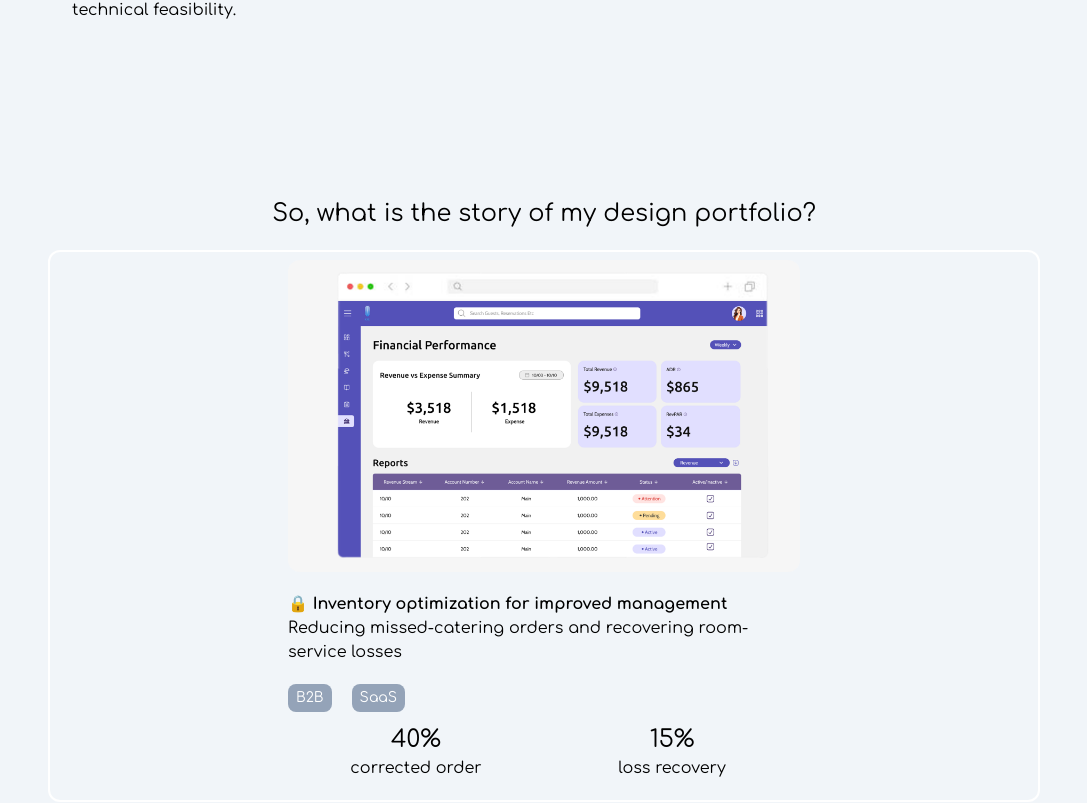
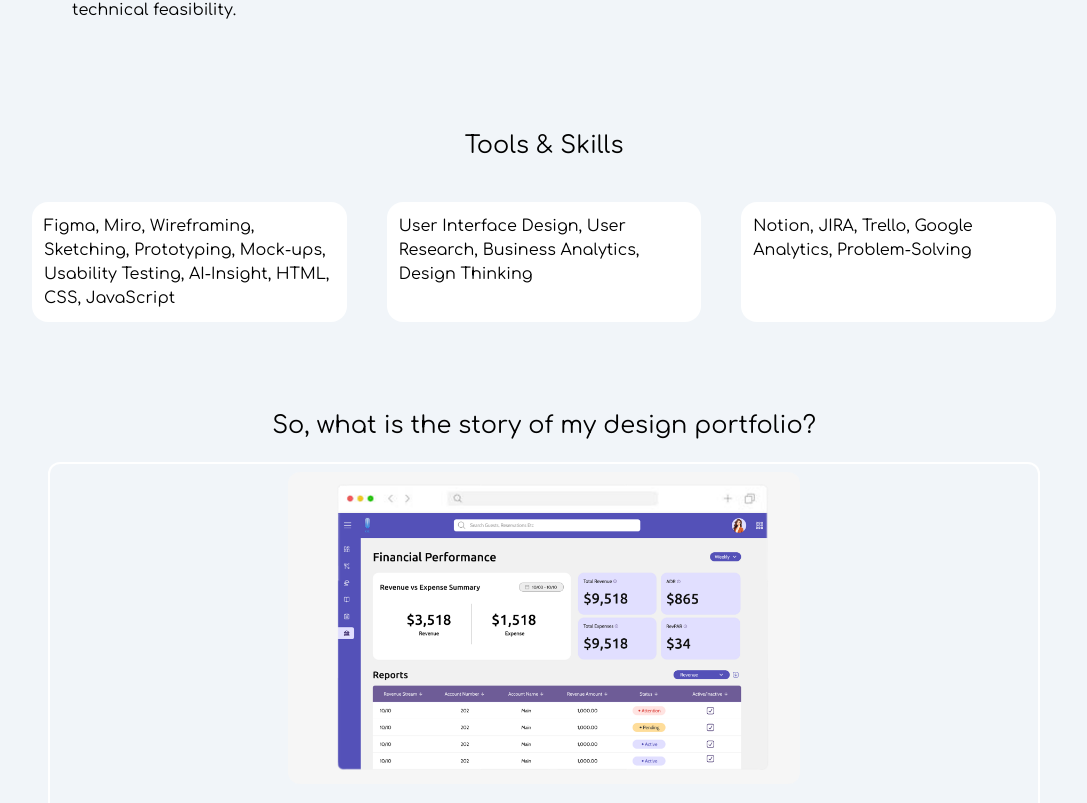
Before and after one commit to johnjang94/portfolio-ver-3, a React (Vite) app: page / in a window 1280 px wide. Shown: the part 457-1260 px from the top of the page, without its empty margins (96-1183 px from the left). Built offline with nearby package versions, Linux system fonts and the light colour scheme.

Commit message:
adjusted minor detail

```diff
--- a/src/pages/home/home.jsx
+++ b/src/pages/home/home.jsx
@@ -12,7 +12,7 @@ const data = [
     imgSrc: home.OperateEase,
     imgAlt: "OperateEase",
     icon: "🔒",
-    title: "Inventory optimization for improved management",
+    title: "Inventory optimization for improved management by 40%",
     subtitle:
       "Reducing missed-catering orders and recovering room-service losses",
     category: ["B2B", "SaaS"],
@@ -119,13 +119,13 @@ export default function Home() {
             </div>
           </div>
         </div>
-        {/* <div className="mt-10 md:my-12 md:pb-5">
+        <div className="mt-10 md:my-12 md:pb-5">
           <h3 className="text-center md:text-2xl text-xl">Tools & Skills</h3>
-          <div className="md:grid md:grid-cols-2 items-start py-10 gap-10 space-y-5 md:space-y-0 xl:h-28">
+          <div className="md:grid md:grid-cols-3 items-start py-10 gap-10 space-y-5 md:space-y-0 xl:h-28">
             <div className="bg-white rounded-2xl p-3 h-full">
               <p>
                 Figma, Miro, Wireframing, Sketching, Prototyping, Mock-ups,
-                Usability Testing, AI-modeling, HTML, CSS, JavaScript
+                Usability Testing, AI-Insight, HTML, CSS, JavaScript
               </p>
             </div>
             <div className="bg-white rounded-2xl p-3 h-full">
@@ -134,8 +134,11 @@ export default function Home() {
                 Thinking
               </p>
             </div>
+            <div className="bg-white rounded-2xl p-3 h-full">
+              <p>Notion, JIRA, Trello, Google Analytics, Problem-Solving</p>
+            </div>
           </div>
-        </div> */}
+        </div>
         <div className="md:hidden flex justify-between">
           <Link
             to="/about"
```
